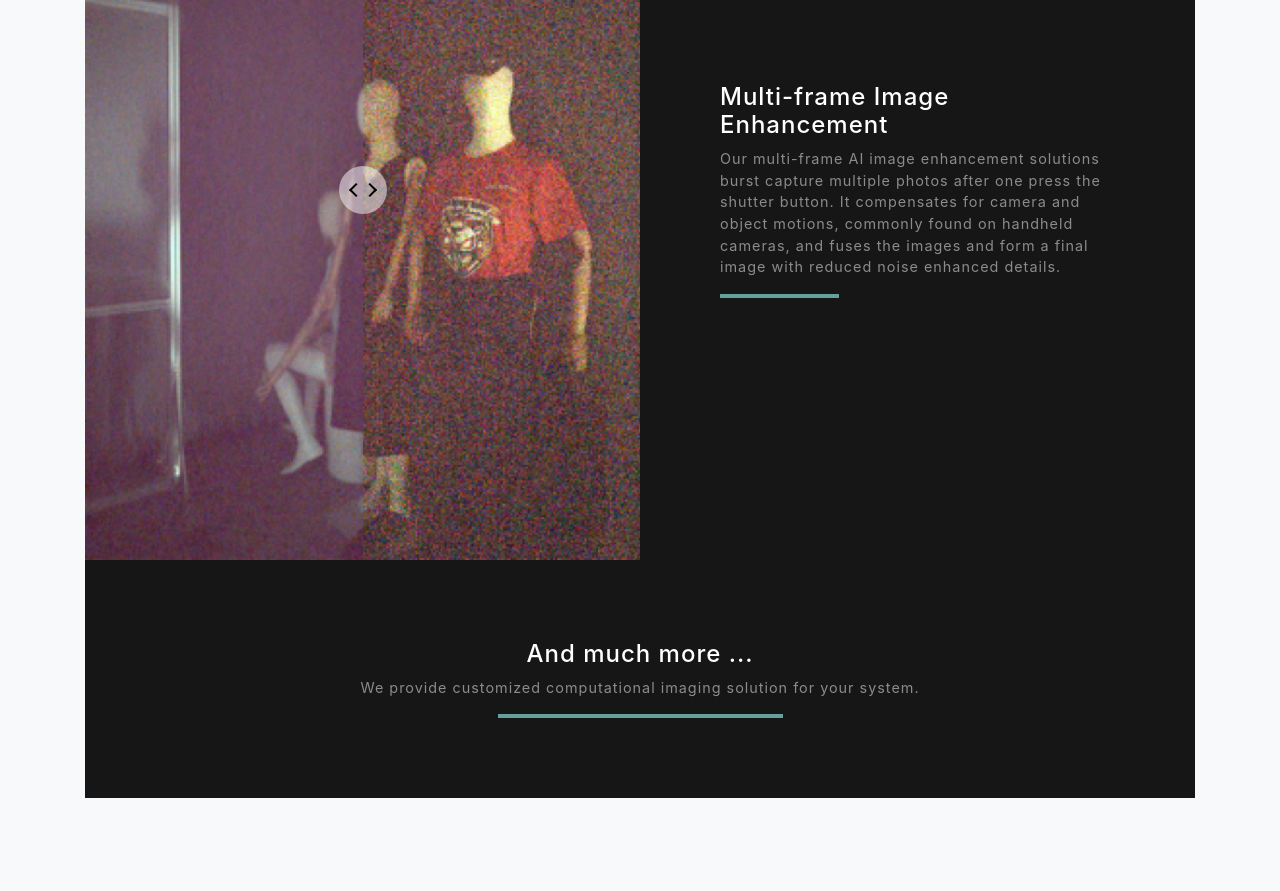
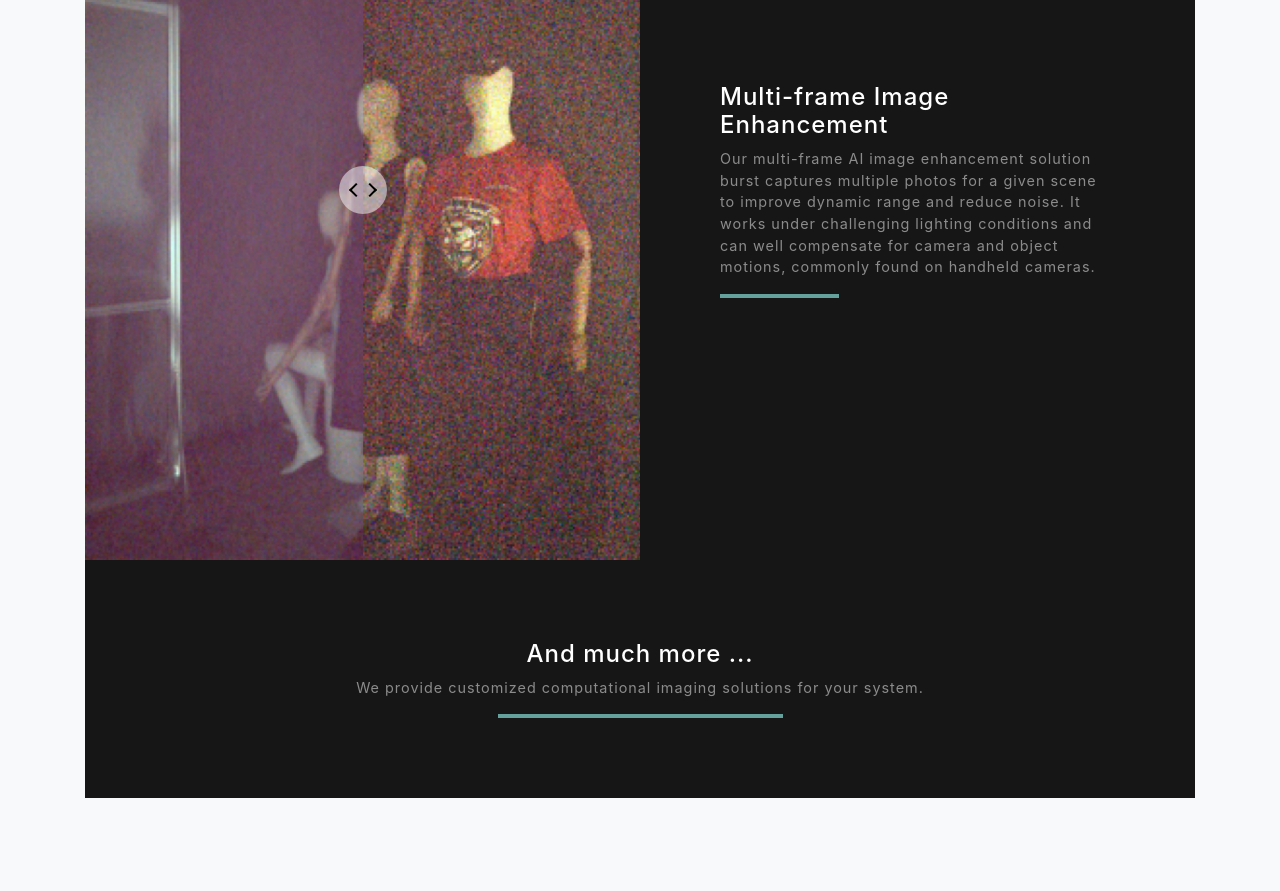
Before and after one commit to SenseBrainTech/sensebraintech.github.io, a website with bundled scripts: page index.html in a window 1280 px wide. Shown: the part 2490-3381 px from the top of the page. Built offline with nearby package versions, Linux system fonts and the light colour scheme.

Commit message:
typo fix

```diff
--- a/index.html
+++ b/index.html
@@ -176,9 +176,10 @@
               <div class="project-text w-100 my-auto text-center text-lg-left">
                 <h4 class="text-white">Multi-frame Image Enhancement</h4>
                 <p class="mb-0 text-white-50">
-                  Our multi-frame AI image enhancement solutions burst capture multiple photos after one press the shutter button.
-                  It compensates for camera and object motions, commonly found
-                  on handheld cameras, and fuses the images and form a final image with reduced noise enhanced details.
+                  Our multi-frame AI image enhancement solution burst captures multiple photos for a given scene
+                  to improve dynamic range and reduce noise.
+                  It works under challenging lighting conditions and can well compensate for camera and object motions, commonly found
+                  on handheld cameras.
                 </p>
                 <hr class="d-none d-lg-block mb-0 ml-0">
               </div>
@@ -194,7 +195,7 @@
               <div class="project-text w-100 my-auto text-center text-lg-center">
                 <h4 class="text-white">And much more ...</h4>
                 <p class="mb-0 text-white-50">
-                  We provide customized computational imaging solution for your system.
+                  We provide customized computational imaging solutions for your system.
                 </p>
                 <hr class="d-none d-lg-block mb-auto">
               </div>
```
